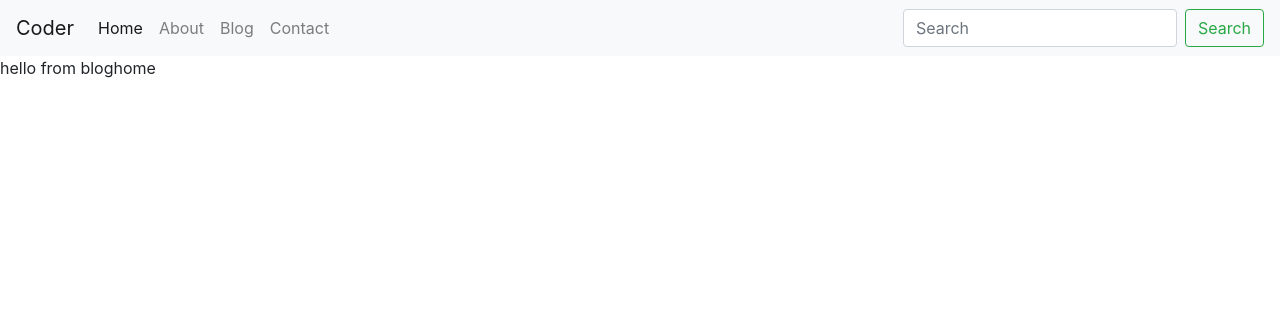
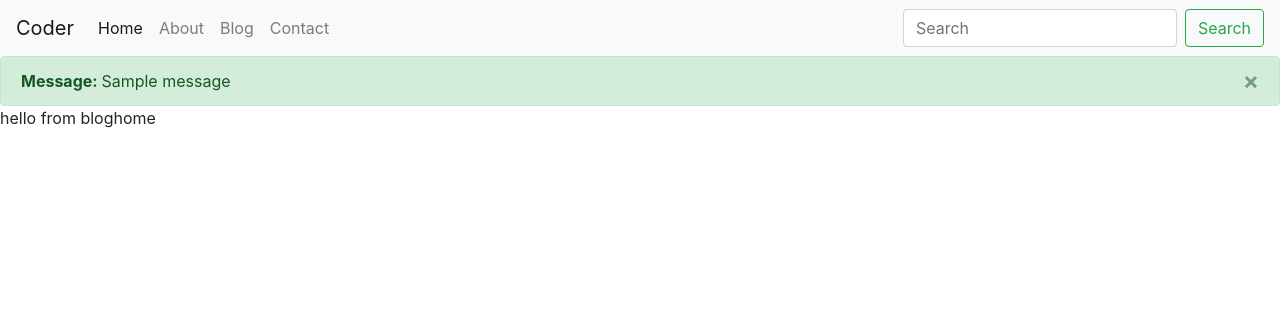
Before and after one commit to prashantsagar73/blog_app-django, a Django app: page /blog/ in a window 1280 px wide. Shown: the top 316 px of the page. Run offline with Django 3.2, Linux system fonts and the light colour scheme; one stand-in notice (Sample message) is shown; some libraries are stand-ins or nearby versions.

Commit message:
message frame work django and change message action in settings

```diff
--- a/bloger/settings.py
+++ b/bloger/settings.py
@@ -11,6 +11,7 @@ https://docs.djangoproject.com/en/3.0/ref/settings/
 """
 
 import os
+from django.contrib.messages import constants as messages
 
 # Build paths inside the project like this: os.path.join(BASE_DIR, ...)
 BASE_DIR = os.path.dirname(os.path.dirname(os.path.abspath(__file__)))
@@ -120,3 +121,8 @@ USE_TZ = True
 # https://docs.djangoproject.com/en/3.0/howto/static-files/
 
 STATIC_URL = '/static/'
+
+MESSAGE_TAGS = {
+    messages.ERROR: 'danger'
+}
+# overrighi the message with messsge tag also imoport message tag in import section
--- a/templates/basic.html
+++ b/templates/basic.html
@@ -39,6 +39,16 @@
     </form>
   </div>
 </nav>
+
+ {% for message in messages  %}
+<div class="alert alert-{{ message.tags}} alert-dismissible fade show mb-0" role="alert">
+  <strong>Message: </strong> {{ message }}
+  <button type="button" class="close" data-dismiss="alert" aria-label="Close">
+    <span aria-hidden="true">&times;</span>
+  </button>
+</div>
+{% endfor %}
+
 {% block body %}
 {% endblock body %}
 
```
Also changed, not shown: home/views.py (+8 -2 lines), .mypy_cache/3.7/bloger/asgi.data.json (added), .mypy_cache/3.7/bloger/asgi.meta.json (added), .mypy_cache/3.7/bloger/urls.data.json (added), .mypy_cache/3.7/bloger/urls.meta.json (added), .mypy_cache/3.7/home/views.data.json, .mypy_cache/3.7/home/views.meta.json, db.sqlite3.
